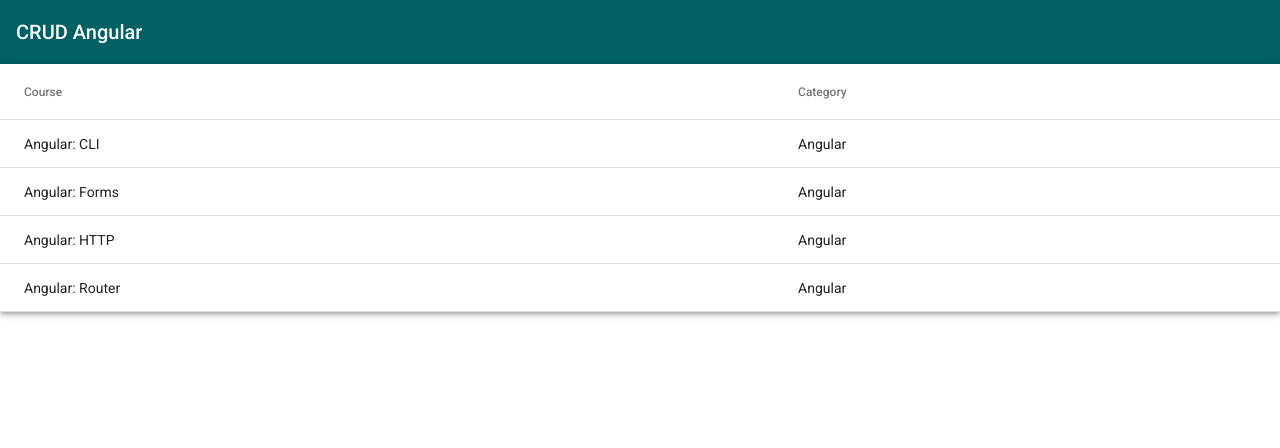
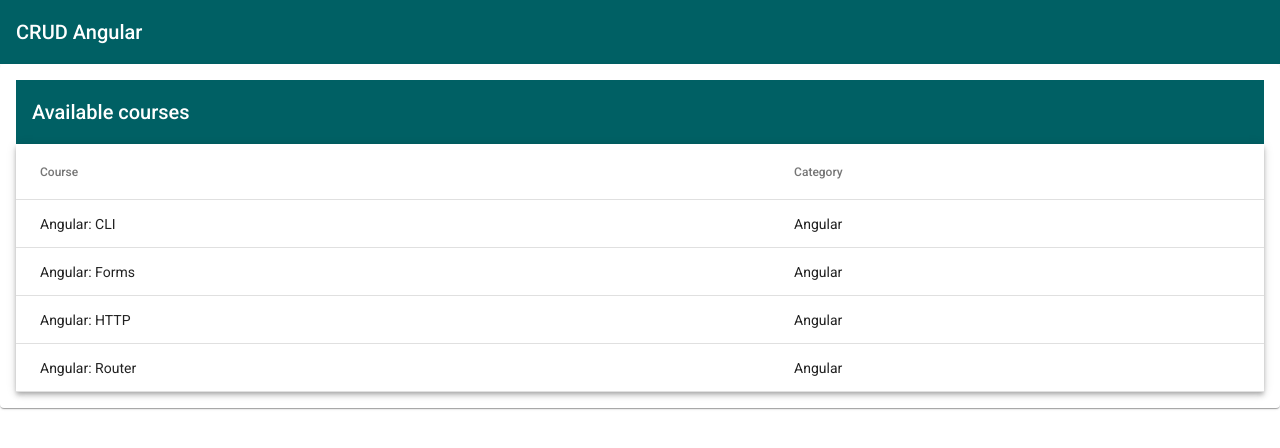
Before and after one commit to felipesntr/crud-angular, an Angular app: page /courses in a window 1280 px wide. Shown: the top 448 px of the page. Built offline with nearby package versions, Linux system fonts and the light colour scheme.

Commit message:
moved material imports to a shared module.

```diff
--- a/src/app/courses/courses/courses.component.html
+++ b/src/app/courses/courses/courses.component.html
@@ -1,3 +1,5 @@
+<mat-card>
+  <mat-toolbar color="primary">Available courses</mat-toolbar>
   <table mat-table [dataSource]="courses" class="mat-elevation-z4">
 
     <!--- Note that these columns can be defined in any order.
@@ -18,3 +20,4 @@
     <tr mat-header-row *matHeaderRowDef="displayedColumns"></tr>
     <tr mat-row *matRowDef="let row; columns: displayedColumns;"></tr>
   </table>
+</mat-card>
```
Also changed, not shown: src/app/courses/courses.module.ts (+3 -5 lines), src/app/shared/app-material/app-material.module.ts (added, +13 -0 lines). Lines whose indentation alone changed are shown as unchanged.
